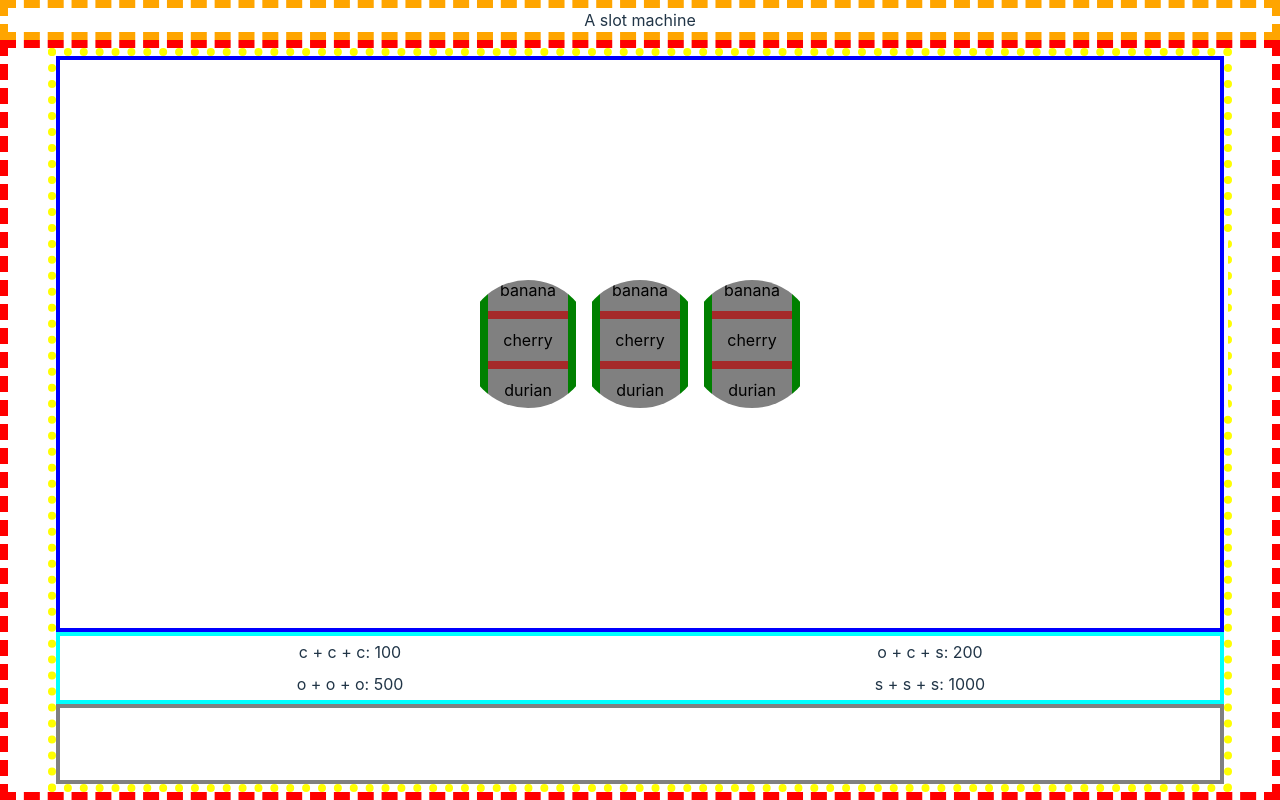
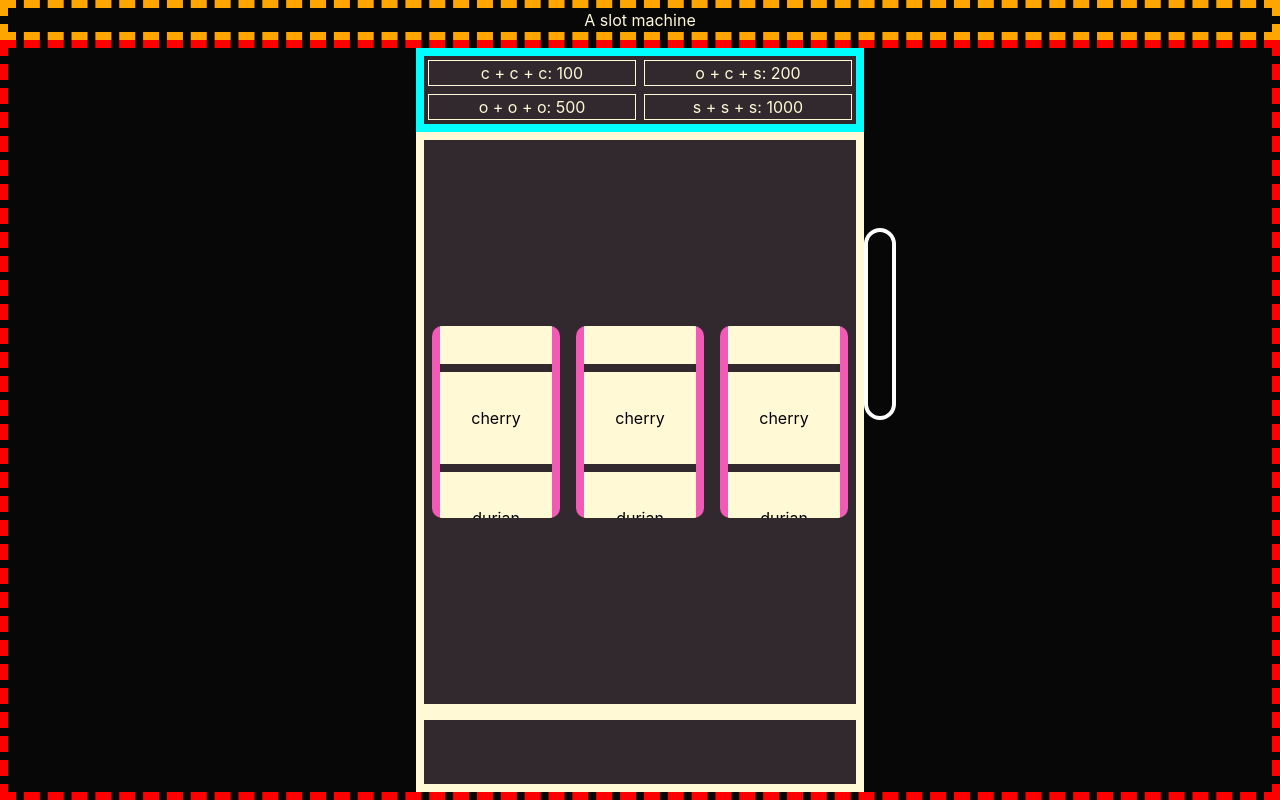
Before and after one commit to thyancey/slot-machine, a React (Vite) app: page / in a window 1280 px wide. Built offline with nearby package versions, Linux system fonts and the light colour scheme.

Commit message:
palette and layout junk

```diff
--- a/src/components/slotmachine/index.tsx
+++ b/src/components/slotmachine/index.tsx
@@ -4,22 +4,22 @@ import PayTable, { PayoutItem } from './paytable';
 import { useCallback, useState } from 'react';
 
 const ScWrapper = styled.main`
-  border: 0.5rem dotted yellow;
+  background-color: var(--color-blue);
   text-align: center;
 
   position: absolute;
-  width: calc(100% - 5rem);
   height: 100%;
 
   display: grid;
   grid-template-columns: 1fr;
-  grid-template-rows: auto min-content 5rem;
+  grid-template-rows: min-content auto 5rem;
   justify-content: center;
   align-items: center;
 `;
 
 const ScReelContainer = styled.div`
-  border: 0.25rem solid blue;
+  background-color: var(--color-grey);
+  border: .5rem solid var(--color-white);
   height: 100%;
   display: flex;
   align-items: center;
@@ -30,8 +30,13 @@ const ScReelContainer = styled.div`
   }
 `;
 const ScPayoutTray = styled.div`
-  border: 0.25rem solid grey;
+  background-color: var(--color-grey);
+  border: .5rem solid var(--color-white);
   height: 100%;
+`;
+const ScPayTableContainer = styled.div`
+  background-color: var(--color-grey);
+  border: .5rem solid cyan;
 `;
 
 /* stick it to the side */
@@ -116,12 +121,14 @@ function SlotMachine() {
 
   return (
     <ScWrapper>
+      <ScPayTableContainer>
+        <PayTable payoutItems={payoutItems} />
+      </ScPayTableContainer>
       <ScReelContainer>
         <Reel reelIdx={0} reelItems={reels[0]} spinning={cachedSpinning[0]} onSpinComplete={onSpinComplete}/>
         <Reel reelIdx={1} reelItems={reels[1]} spinning={cachedSpinning[1]} onSpinComplete={onSpinComplete}/>
         <Reel reelIdx={2} reelItems={reels[2]} spinning={cachedSpinning[2]} onSpinComplete={onSpinComplete}/>
       </ScReelContainer>
-      <PayTable payoutItems={payoutItems} />
       <ScPayoutTray />
       <ScHandle onClick={() => startSpinning()}/>
     </ScWrapper>
--- a/src/components/slotmachine/paytable.tsx
+++ b/src/components/slotmachine/paytable.tsx
@@ -1,16 +1,16 @@
 import styled from "styled-components";
 
+
 const ScWrapper = styled.div`
-  border: .25rem solid cyan;
-  height: 100%;
-`;
-
+  display:grid;
+  grid-template-columns: 1fr 1fr;
+  grid-auto-rows: auto;
+`
 const ScPayoutRow = styled.div`
-  display:inline-block;
-  width: 50%;
-  border: .25rem solid white;
   top:0;
   left:0;
+  border: 1px solid var(--color-white);
+  margin:.25rem;
 `
 
 export type PayoutItem = {
--- a/src/components/slotmachine/reel.tsx
+++ b/src/components/slotmachine/reel.tsx
@@ -1,41 +1,45 @@
 import { useCallback, useEffect, useMemo, useRef, useState } from 'react';
 import styled from 'styled-components';
 
-const REEL_HEIGHT = 50;
+const REEL_HEIGHT = 100;
 const REEL_OVERLAP = 2;
 const TOP_OFFSET = REEL_OVERLAP * -REEL_HEIGHT;
 
 // kinda like the cutout you can see the reel through
 const ScWrapper = styled.div`
-  border: 0.5rem solid green;
-  background-color: white;
-  width: 6rem;
-  height: 10rem;
+  border: 0.5rem solid var(--color-pink);
+  width: 8rem;
+  height: 12rem;
   position: relative;
 
-  clip-path: circle(4rem at center);
+  /* makes a cutout */
+  /* clip-path: circle(4rem at center); */
+  clip-path: inset(0 0 round 10px);
 `;
 
 const ScReelCenterer = styled.div`
   position: absolute;
   top: 50%;
+  width: 100%;
   left: 0;
   margin-top: ${`-${REEL_HEIGHT / 2}`}px;
 `;
 
 const ScReelTape = styled.div`
   position: absolute;
+  width:100%;
   /* top is changed to spin the wheel */
   top: 0;
 `;
 
 const ScReelItem = styled.div`
-  width: 5rem;
+  /* width: 5rem; */
+  width: 100%;
   height: ${REEL_HEIGHT}px;
-  background-color: grey;
+  background-color: var(--color-white);
   color: black;
   text-align: center;
-  border-bottom: 0.5rem solid brown;
+  border-bottom: 0.5rem solid var(--color-grey);
 
   display: flex;
   align-items: center;
@@ -81,14 +85,15 @@ type Props = {
   spinning?: boolean;
 };
 
-const SPIN_VEL = 100;
-const SPIN_DRAG = .9;
+const SPIN_VEL = 10;
+const SPIN_DRAG = .99;
 
 function SlotReel({ reelItems, reelIdx, onSpinComplete, spinning}: Props) {
   const [items, setItems] = useState<ReelItem[]>([]);
   const [spinAngle, setSpinAngle] = useState(0);
   const [spinVel, setSpinVel] = useState(0);
   const spinTimer = useRef<number | null>(null);
+  if(reelIdx === 0) console.log('spinAngle', spinAngle);
 
   useEffect(() => {
     setItems(buildReel(reelItems, REEL_OVERLAP));
--- a/src/index.css
+++ b/src/index.css
@@ -12,19 +12,19 @@
   -webkit-font-smoothing: antialiased;
   -moz-osx-font-smoothing: grayscale;
   -webkit-text-size-adjust: 100%;
+
+  --color-black: #070707;
+  --color-grey: #32292f;
+  --color-white: #FFF9D6;
+  --color-blue: #00bbf9;
+  --color-teal: #00f5d4;
+  --color-yellow: #fee440;
+  --color-pink: #f15bb5;
+  --color-purple: #9b5de5;
 }
 
 *, *::before, *::after {
   box-sizing: border-box;
-}
-
-a {
-  font-weight: 500;
-  color: #646cff;
-  text-decoration: inherit;
-}
-a:hover {
-  color: #535bf2;
 }
 
 body {
@@ -40,34 +40,9 @@ h1 {
   line-height: 1.1;
 }
 
-button {
-  border-radius: 8px;
-  border: 1px solid transparent;
-  padding: 0.6em 1.2em;
-  font-size: 1em;
-  font-weight: 500;
-  font-family: inherit;
-  background-color: #1a1a1a;
-  cursor: pointer;
-  transition: border-color 0.25s;
-}
-button:hover {
-  border-color: #646cff;
-}
-button:focus,
-button:focus-visible {
-  outline: 4px auto -webkit-focus-ring-color;
+:root {
+  color: var(--color-white);
+  background-color: var(--color-black);
 }
 
-@media (prefers-color-scheme: light) {
-  :root {
-    color: #213547;
-    background-color: #ffffff;
-  }
-  a:hover {
-    color: #747bff;
-  }
-  button {
-    background-color: #f9f9f9;
-  }
-}
+/* @media (prefers-color-scheme: light) {} */
```
